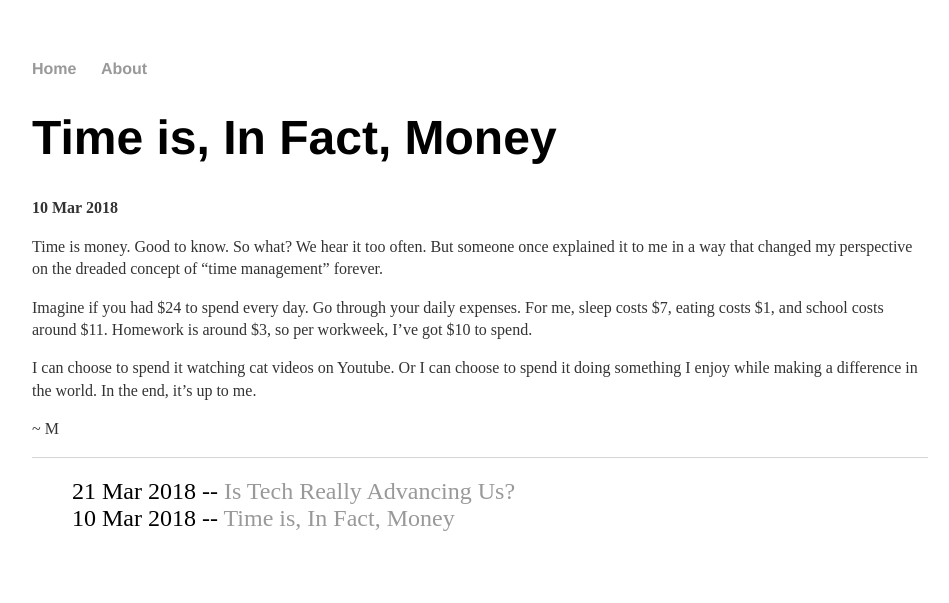
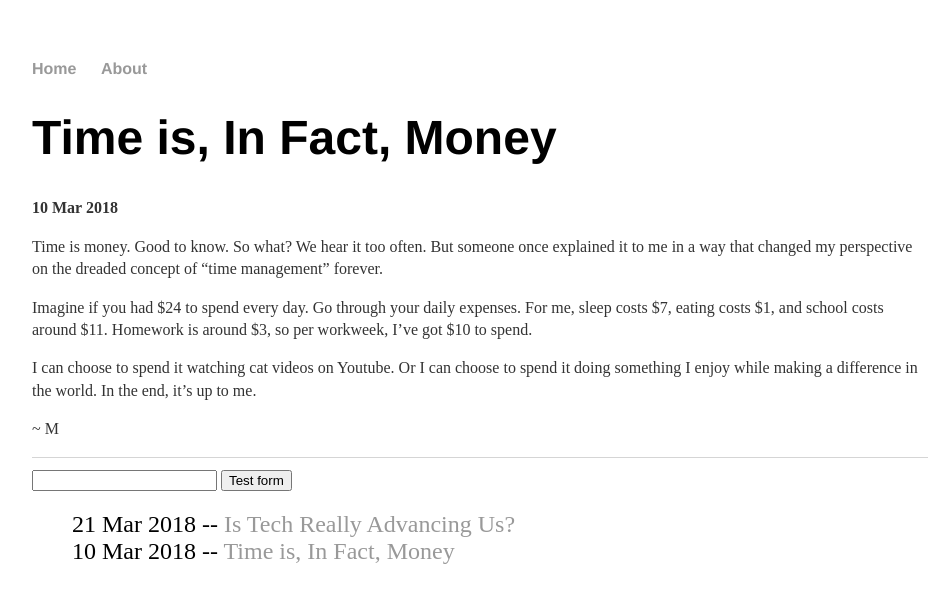
Before and after one commit to beyondthesurface/beyondthesurface.github.io, a Jekyll site: the page built from _posts/2018-03-10-time-is-money.md, in a window 1280 px wide. Shown: the top 603 px of the page, without its empty margins (160-1109 px from the left). Built offline with Jekyll 4.4.1, drawn with Linux system fonts in a browser that asks for light colours.

Commit message:
Update default.html

```diff
--- a/_layouts/default.html
+++ b/_layouts/default.html
@@ -22,6 +22,14 @@
 				</ul>
 			</footer>
 		</body>
+		<form action="https://getsimpleform.com/messages?form_api_token=aea2db4234ba59b0049ae7d27dfdda73" method="post">
+		  <!-- the redirect_to is optional, the form will redirect to the referrer on submission -->
+		  <input type='hidden' name='redirect_to' value='<the complete return url e.g. http://fooey.com/thank-you.html>' />
+		  <!-- all your input fields here.... -->
+		  <input type='text' name='test' />
+		  <input type='submit' value='Test form' />
+		</form>
+
 		<ul class="posts">
 		  {% for post in site.posts %}
 		    <li><span>{{ post.date | date_to_string }}</span> -- <a href="{{ post.url }}" title="{{ post.title }}">{{ post.title }}</a></li>
```
